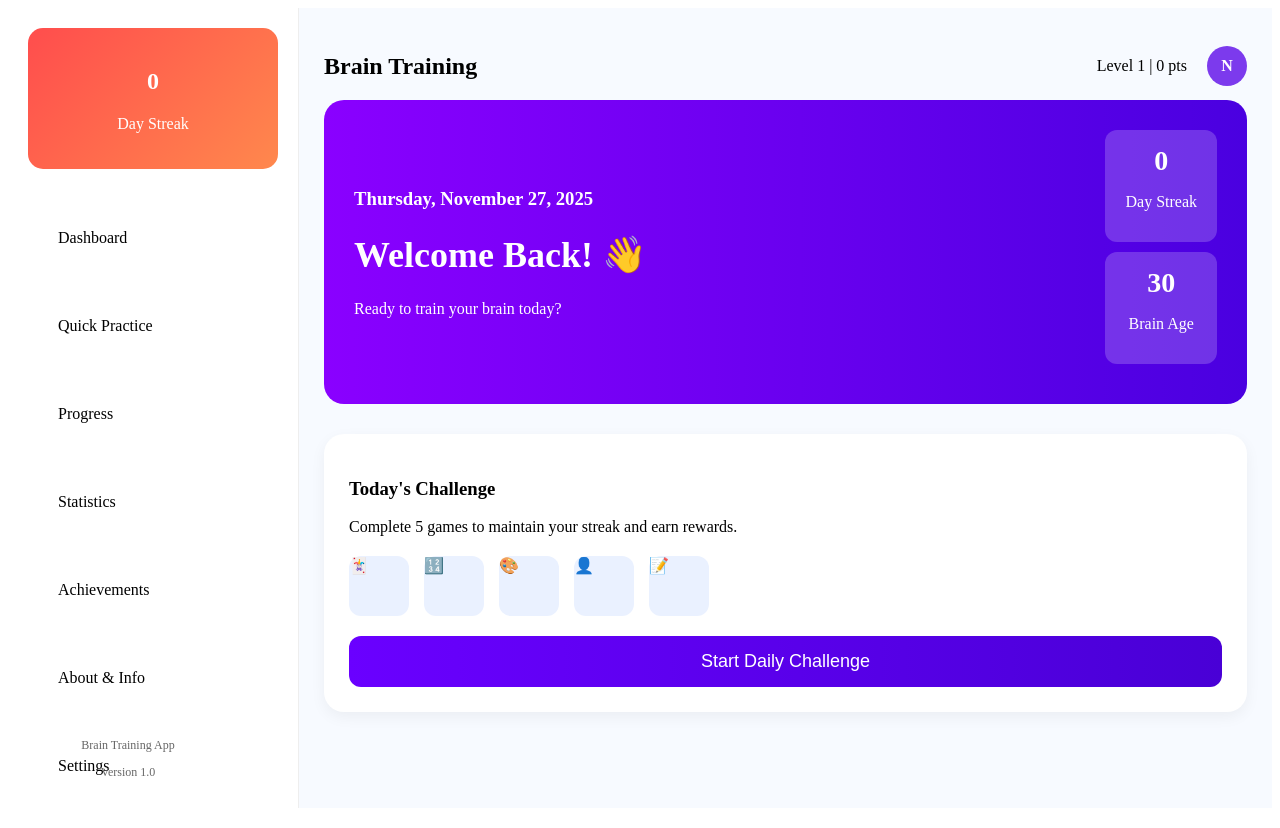
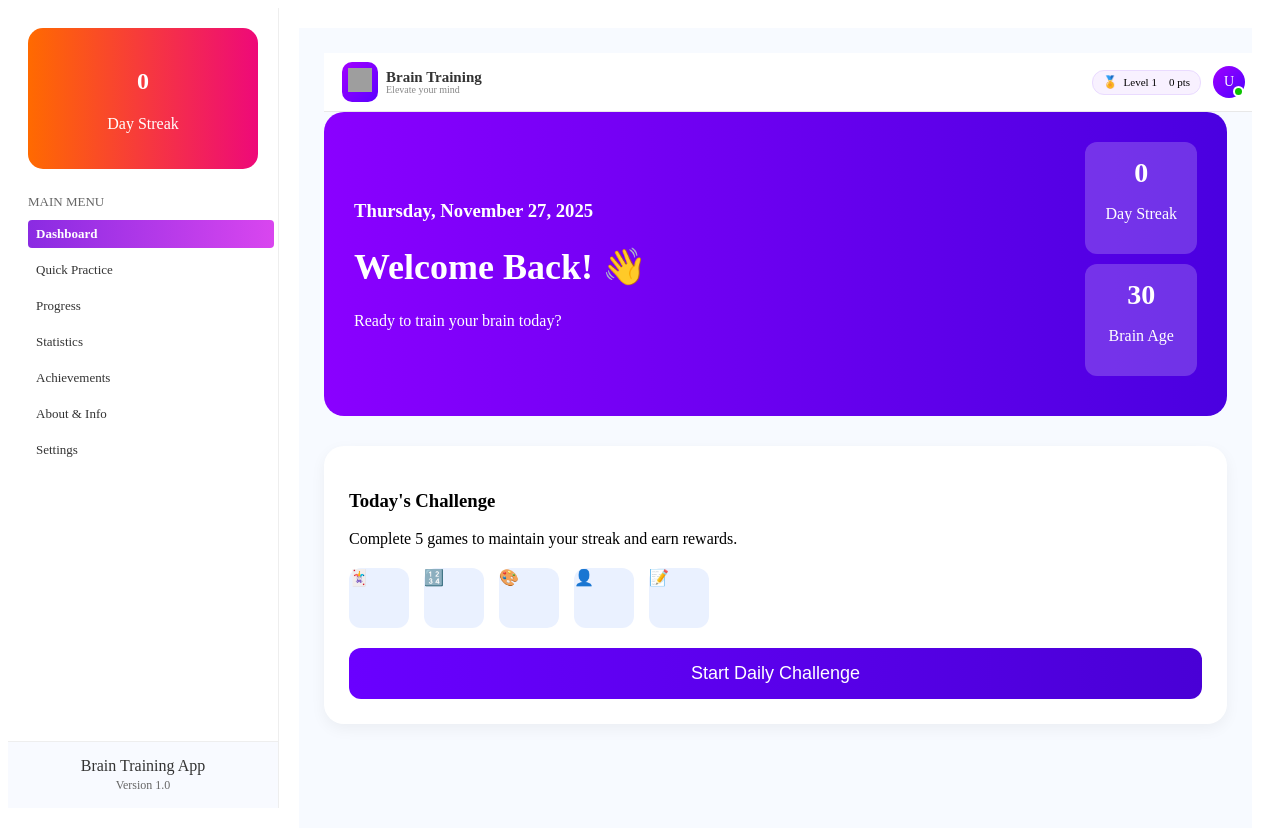
Before and after one commit to Abhinand4779/Brain-Training-Memory-Game-App, a React (Vite) app: page /dashboard in a window 1280 px wide. Shown: the top 828 px of the page. Built offline with nearby package versions, Linux system fonts and the light colour scheme; grey boxes are pictures that could not be loaded.

Commit message:
dashboard is adding

```diff
--- a/src/App.jsx
+++ b/src/App.jsx
@@ -6,7 +6,16 @@ import Register from "./Pages/Register";
 import Welcome from "./Pages/Welcome";
 import DailyGoal from "./Pages/DailyGoal";
 import Focus from "./Pages/Focus";
+
+import DashboardLayout from "./Components/DashboardLayout";
+
 import Dashboard from "./Components/Dashboard";
+import QuickPractice from "./Pages/Quickpractice";
+import Progress from "./Pages/Progress";
+import Statistics from "./Pages/Statitics";
+import Achievements from "./Pages/Achievements";
+import About from "./Pages/About";
+import Settings from "./Pages/Settings";
 
 function App() {
   const [loggedIn, setLoggedIn] = useState(false);
@@ -15,59 +24,41 @@ function App() {
     <Router>
       <Routes>
 
+        {/* LOGIN PAGE */}
+        <Route path="/" element={<LoginPage setLo={setLoggedIn} />} />
+
+        {/* REGISTER PAGE */}
+        <Route path="/register" element={<Register />} />
+
+        {/* WELCOME PAGE */}
         <Route
-          path="/"
-          element={
-            <LoginPage setLo={setLoggedIn} />
-          }
+          path="/welcome"
+          element={loggedIn ? <Welcome /> : <Navigate to="/" />}
         />
 
-
+        {/* DAILY GOAL PAGE */}
         <Route
-          path="/register"
-          element={
-            <Register />
-          }
+          path="/dailygoal"
+          element={loggedIn ? <DailyGoal /> : <Navigate to="/" />}
         />
 
-
-        <Route
-          path="/welcome"
-          element={
-            loggedIn ?
-            <Welcome /> : <Navigate to="/" />
-          }
-        />
+        {/* FOCUS PAGE */}
+        <Route path="/focus" element={<Focus />} />
 
 
-        <Route
-          path="/dailygoal"
-          element={
-            loggedIn ? <DailyGoal /> : <Navigate to="/" />
-          }
-        />
-
-        <Route
-          path="/focus"
-          element={
-            <Focus />
-          }
-        />
+        {/* ALL PAGES WITH SIDEBAR */}
+        <Route element={<DashboardLayout />}>
+          <Route path="/dashboard" element={<Dashboard />} />
+          <Route path="/quickpractice" element={<QuickPractice />} />
+          <Route path="/progress" element={<Progress />} />
+          <Route path="/statistics" element={<Statistics />} />
+          <Route path="/achievements" element={<Achievements />} />
+          <Route path="/about" element={<About/>}></Route>
+          <Route path="/settings" element={<Settings/>}></Route>
+        </Route>
 
 
-        <Route
-          path="*"
-          element={
-            <Navigate to="/" />
-          }
-        />
-
-        <Route
-          path="/dashboard"
-          element={
-            <Dashboard />
-          }
-        />
+        <Route path="*" element={<Navigate to="/" />} />
       </Routes>
     </Router>
   );
--- a/src/Components/Dashboard.jsx
+++ b/src/Components/Dashboard.jsx
@@ -6,7 +6,7 @@ import "./Dashboard.css";
 export default function Dashboard() {
   return (
     <div className="dashboard-wrapper">
-      <Sidebar />
+      {/* <Sidebar /> */}
 
       <div className="dashboard-main">
         <Header />
--- /dev/null
+++ b/src/Components/DashboardLayout.jsx
@@ -0,0 +1,14 @@
+import React from "react";
+import Sidebar from "./Sidebar";
+import { Outlet } from "react-router-dom";
+
+export default function DashboardLayout() {
+  return (
+    <div style={{ display: "flex" }}>
+      <Sidebar />
+      <div style={{ flex: 1, padding: "20px" }}>
+        <Outlet />
+      </div>
+    </div>
+  );
+}
--- a/src/Components/Header.css
+++ b/src/Components/Header.css
@@ -1,23 +1,135 @@
-.header {
+/* MAIN HEADER BAR */
+.header-container {
+  width: 100%;
+  height: 48px;              /* SAME as screenshot */
+  padding: 5px 18px;         /* very compact */
   display: flex;
   justify-content: space-between;
   align-items: center;
+  background: white;
+  border-bottom: 1px solid #e8e8e8;
 }
 
-.user-info {
+/* LEFT AREA */
+.header-left {
   display: flex;
   align-items: center;
-  gap: 20px;
 }
 
-.profile-circle {
-  width: 40px;
-  height: 40px;
-  background: #7c3aed;
-  color: white;
-  border-radius: 50%;
+/* SMALL LOGO BOX */
+.logo-box {
+  background: linear-gradient(135deg, #a200ff, #5a00ff);
+  padding: 6px;                /* small box */
+  border-radius: 10px;
+}
+
+.logo-icon {
+  width: 24px;                 /* SMALL icon */
+  height: 24px;
+}
+
+/* TITLE + SUBTITLE */
+.title-box h2 {
+  margin: 0;
+  margin-left: 8px;
+  font-size: 15px;             /* small heading */
+  font-weight: 600;
+  color: #333;
+}
+
+.title-box p {
+  margin: 0;
+  margin-left: 8px;
+  font-size: 10px;             /* tiny subtitle */
+  color: #888;
+  margin-top: -2px;
+}
+
+/* RIGHT AREA */
+.header-right {
   display: flex;
   align-items: center;
+  gap: 12px;                    /* reduced gap */
+}
+
+/* LEVEL BOX */
+.level-box {
+  display: flex;
+  align-items: center;
+  gap: 6px;
+  padding: 4px 10px;           /* compact pill */
+  background: #f8f1ff;
+  border: 1px solid #eadbff;
+  border-radius: 12px;
+  font-size: 11px;
+}
+
+.icon {
+  font-size: 12px;             /* small medal icon */
+}
+
+/* PROFILE SECTION */
+.profile-wrapper {
+  position: relative;
+}
+
+/* SMALL PROFILE CIRCLE */
+.profile-circle {
+  width: 32px;                 /* smaller circle */
+  height: 32px;
+  font-size: 14px;
+  background: linear-gradient(135deg, #9f00ff, #4f00ff);
+  color: white;
+  display: flex;
   justify-content: center;
-  font-weight: bold;
+  align-items: center;
+  border-radius: 50%;
+  cursor: pointer;
 }
+
+.online-dot {
+  position: absolute;
+  bottom: 1px;
+  right: 1px;
+  width: 7px;                  /* small dot */
+  height: 7px;
+  background: #0cc400;
+  border: 2px solid white;
+  border-radius: 50%;
+}
+
+/* DROPDOWN MENU */
+.profile-menu {
+  position: absolute;
+  right: 0;
+  top: 40px;                   /* lowered based on small header */
+  width: 150px;
+  background: white;
+  box-shadow: 0px 4px 12px rgba(0,0,0,0.15);
+  border-radius: 8px;
+  padding: 8px;
+  z-index: 10;
+}
+
+.email-text {
+  font-size: 11px;
+  color: #444;
+  padding: 6px 8px;
+  border-bottom: 1px solid #eee;
+  margin-bottom: 6px;
+}
+
+.menu-item {
+  width: 100%;
+  text-align: left;
+  padding: 6px 8px;
+  border: none;
+  background: none;
+  font-size: 13px;
+  cursor: pointer;
+  border-radius: 4px;
+}
+
+.menu-item:hover {
+  background: #f2e8ff;
+}
--- a/src/Components/Header.jsx
+++ b/src/Components/Header.jsx
@@ -1,15 +1,78 @@
-import React from "react";
+import React, { useState, useRef, useEffect } from "react";
 import "./Header.css";
 
 export default function Header() {
+  const [menuOpen, setMenuOpen] = useState(false);
+
+  // Example: replace with actual logged-in user email
+  const userEmail = localStorage.getItem("userEmail") || "user@example.com";
+  const firstLetter = userEmail.charAt(0).toUpperCase();
+
+  const menuRef = useRef(null);
+
+  // Close menu when clicking outside
+  useEffect(() => {
+    function handleClickOutside(event) {
+      if (menuRef.current && !menuRef.current.contains(event.target)) {
+        setMenuOpen(false);
+      }
+    }
+    document.addEventListener("mousedown", handleClickOutside);
+    return () => document.removeEventListener("mousedown", handleClickOutside);
+  }, []);
+
+  const handleSignOut = () => {
+    localStorage.clear();
+    window.location.href = "/login"; // redirect to login page
+  };
+
   return (
-    <div className="header">
-      <h2>Brain Training</h2>
+    <div className="header-container">
+      {/* LEFT SECTION */}
+      <div className="header-left">
+        <div className="logo-box">
+          <img
+            src="https://cdn-icons-png.flaticon.com/512/9131/9131529.png"
+            alt="brain icon"
+            className="logo-icon"
+          />
+        </div>
+        <div className="title-box">
+          <h2>Brain Training</h2>
+          <p>Elevate your mind</p>
+        </div>
+      </div>
 
-      <div className="user-info">
-        <p>Level 1 | 0 pts</p>
+      {/* RIGHT SECTION */}
+      <div className="header-right">
+        <div className="level-box">
+          <span className="icon">🏅</span>
+          <span className="level-text">Level 1</span>
+          <span className="divider"></span>
+          <span className="points-text">0 pts</span>
+        </div>
 
-        <div className="profile-circle">N</div>
+        {/* PROFILE WITH DROPDOWN */}
+        <div className="profile-wrapper" ref={menuRef}>
+          <div
+            className="profile-circle"
+            onClick={() => setMenuOpen(!menuOpen)}
+          >
+            {firstLetter}
+          </div>
+          <div className="online-dot"></div>
+
+          {/* DROPDOWN MENU */}
+          {menuOpen && (
+            <div className="profile-menu">
+              <p className="email-text">{userEmail}</p>
+              <button className="menu-item">Settings</button>
+              <button className="menu-item" onClick={handleSignOut}>
+                Sign Out
+              </button>
+            </div>
+          )}
+        </div>
       </div>
     </div>
   );
--- a/src/Components/Sidebar.css
+++ b/src/Components/Sidebar.css
@@ -1,59 +1,65 @@
 .sidebar {
-  width: 250px;
-  background: #ffffff;
+  width: 270px;
+  height: 100vh;
+  background: #fff;
+  display: flex;
+  flex-direction: column;
+  justify-content: space-between;
   border-right: 1px solid #eee;
+  overflow: hidden;
+}
+
+.sidebar-scroll {
+  flex: 1;
+  overflow-y: auto;
   padding: 20px;
 }
 
-.streak-box {
-  background: linear-gradient(135deg, #ff4d4d, #ff884d);
-  color: white;
+.streak-card {
+  background: linear-gradient(90deg, #ff6a00, #ee0979);
   padding: 20px;
+  border-radius: 15px;
+  color: #fff;
   text-align: center;
-  border-radius: 15px;
 }
 
-.menu-list {
-  list-style: none;
-  padding: 0;
-  margin-top: 30px;
+.menu-title {
+  margin-top: 25px;
+  margin-bottom: 10px;
+  font-size: 13px;
+  color: #666;
 }
 
-.menu-list li {
-  padding: 15px;
-  border-radius: 10px;
+.menu-item {
+  padding: 12px;
+  border-radius: 12px;
+  margin-bottom: 8px;
   cursor: pointer;
-  margin-bottom: 10px;
-  font-weight: 500;
+  text-decoration: none;
+  color: #333;
+  display: block;
+  transition: 0.2s;
+}
+.menu-item.active {
+  background: linear-gradient(90deg, #8a2be2, #d946ef);
+  color: #fff;
+  font-weight: 600;
 }
 
-.menu-list li.active {
-  background: #a855f7;
-  color: white;
+.sidebar-footer {
+  background: #f8faff;
+  padding: 15px 10px;
+  text-align: center;
+  border-top: 1px solid #eee;
 }
 
-.version-box {
-  position: absolute;
-  bottom: 20px;
+.sidebar-footer p {
+  margin: 0;
+  font-weight: 500;
+  color: #333;
+}
+
+.sidebar-footer span {
   font-size: 12px;
   color: #666;
-  text-align: center;
-  width: 200px;
 }
-
-.menu-link {
-  text-decoration: none;
-  color: inherit;
-  display: block;
-  padding: 15px;
-  border-radius: 10px;
-}
-
-.menu-link:hover {
-  background: #e9d5ff;
-}
-
-.menu-list .active {
-  background: #a855f7;
-  color: white;
-}
--- a/src/Components/Sidebar.jsx
+++ b/src/Components/Sidebar.jsx
@@ -1,47 +1,49 @@
 import React from "react";
-import { Link } from "react-router-dom";
+import { NavLink } from "react-router-dom";
 import "./Sidebar.css";
-import QuickPractice from "../Pages/Quickpractice";
-import Progress from "../Pages/Progress";
-import Statistics from "../Pages/Statitics";
-import Achievements from "../Pages/Achievements";
 
 export default function Sidebar() {
   return (
     <div className="sidebar">
 
-      <div className="streak-box">
-        <h2>0</h2>
-        <p>Day Streak</p>
+      <div className="sidebar-scroll">
+        <div className="streak-card">
+          <h2>0</h2>
+          <p>Day Streak</p>
+        </div>
+
+        <p className="menu-title">MAIN MENU</p>
+
+        <NavLink to="/dashboard" className="menu-item">
+          Dashboard
+        </NavLink>
+
+        <NavLink to="/quickpractice" className="menu-item">
+          Quick Practice
+        </NavLink>
+
+        <NavLink to="/progress" className="menu-item">
+          Progress
+        </NavLink>
+
+        <NavLink to="/statistics" className="menu-item">
+          Statistics
+        </NavLink>
+
+        <NavLink to="/achievements" className="menu-item">
+          Achievements
+        </NavLink>
+
+        <NavLink to="/About" className="menu-item">
+          About & Info
+        </NavLink>
+
+        <NavLink to="/Settings" className="menu-item">
+          Settings
+        </NavLink>
       </div>
 
-      <ul className="menu-list">
-        <li>
-          <Link to="/dashboard" className="menu-link">Dashboard</Link>
-        </li>
-        <li>
-          <Link to="/quick-practice" className="menu-link">Quick Practice</Link>
-        </li>
-        <li>
-          <Link to="/progress" className="menu-link">Progress</Link>
-        </li>
-        <li>
-          <Link to="/statistics" className="menu-link">Statistics</Link>
-        </li>
-        <li>
-          <Link to="/achievements" className="menu-link">Achievements</Link>
-        </li>
-        <li>
-            <Link to="/About & Info" className="menu-link">About & Info</Link>
-        </li>
-        <li>
-            <Link to="/Settings" className="menu-link">Settings</Link>
-        </li>
-      </ul>
-
-
-
-      <div className="version-box">
+      <div className="sidebar-footer">
         <p>Brain Training App</p>
         <span>Version 1.0</span>
       </div>
```
